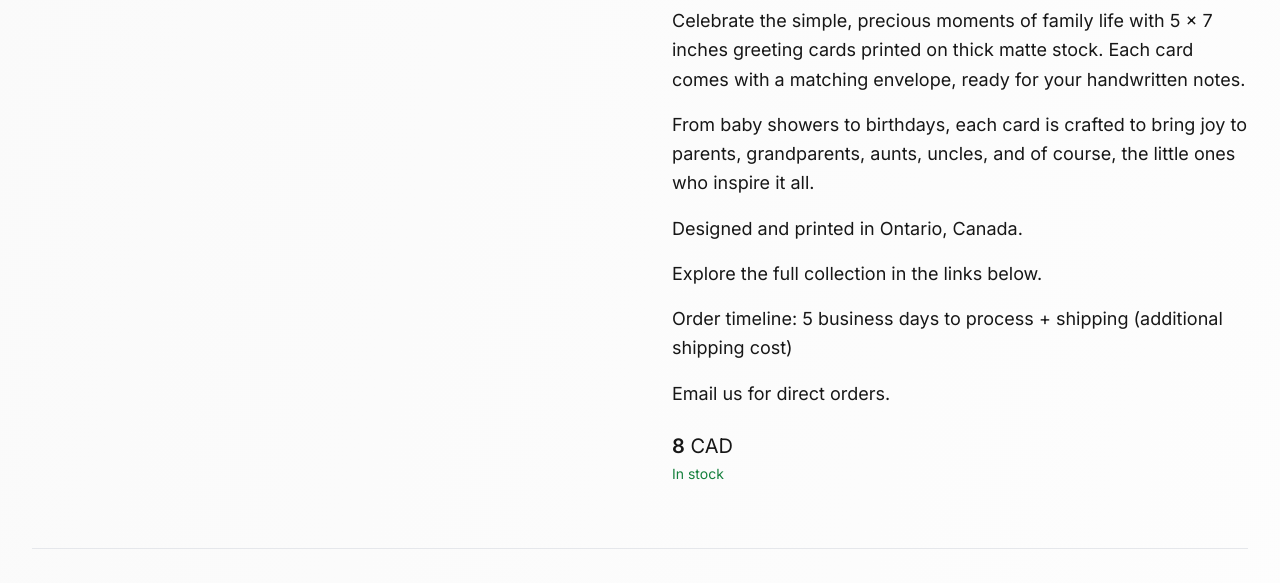
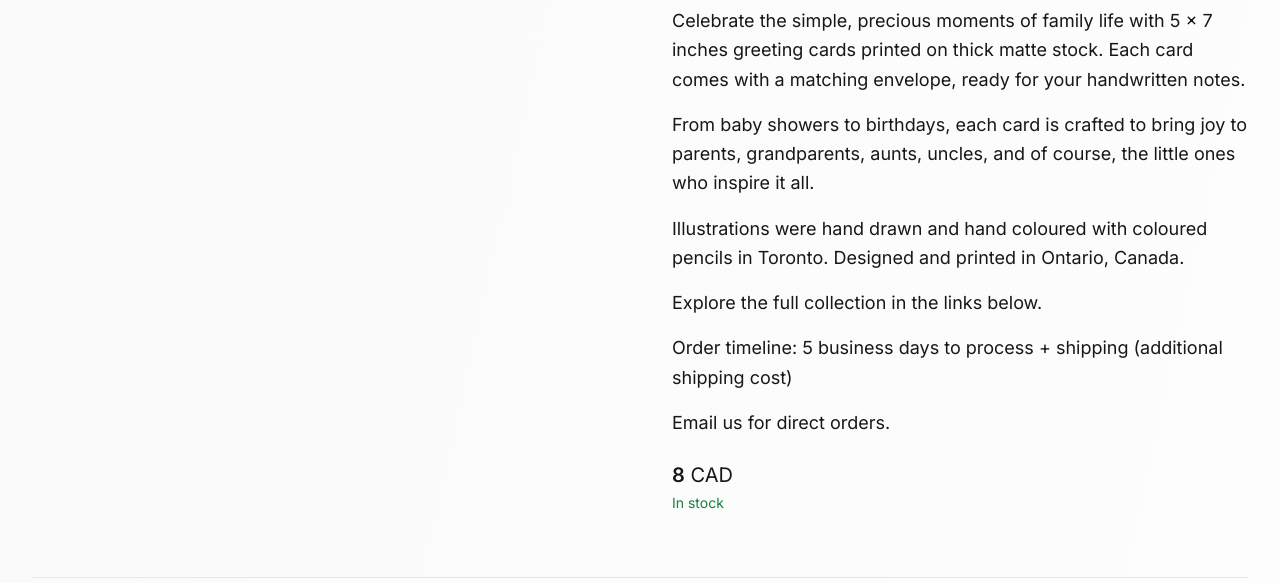
Before and after one commit to katisunray/katisunray.github.io, an Eleventy site: page src/content/products/greeting-cards.md in a window 1280 px wide. Shown: the part 217-800 px from the top of the page. Built offline with nearby package versions, Linux system fonts and the light colour scheme; Eleventy itself is replaced by a stand-in of ours; files that its build step writes are made by us from their sources.

Commit message:
Update greeting-cards.md

```diff
--- a/src/content/products/greeting-cards.md
+++ b/src/content/products/greeting-cards.md
@@ -24,6 +24,7 @@ cards printed on thick matte stock. Each card comes with a matching envelope, re
 From baby showers to birthdays, each card is crafted to bring joy to parents,
 grandparents, aunts, uncles, and of course, the little ones who inspire it all.
 
+Illustrations were hand drawn and hand coloured with coloured pencils in Toronto.
 Designed and printed in Ontario, Canada.
 
 Explore the full collection in the links below.
```
